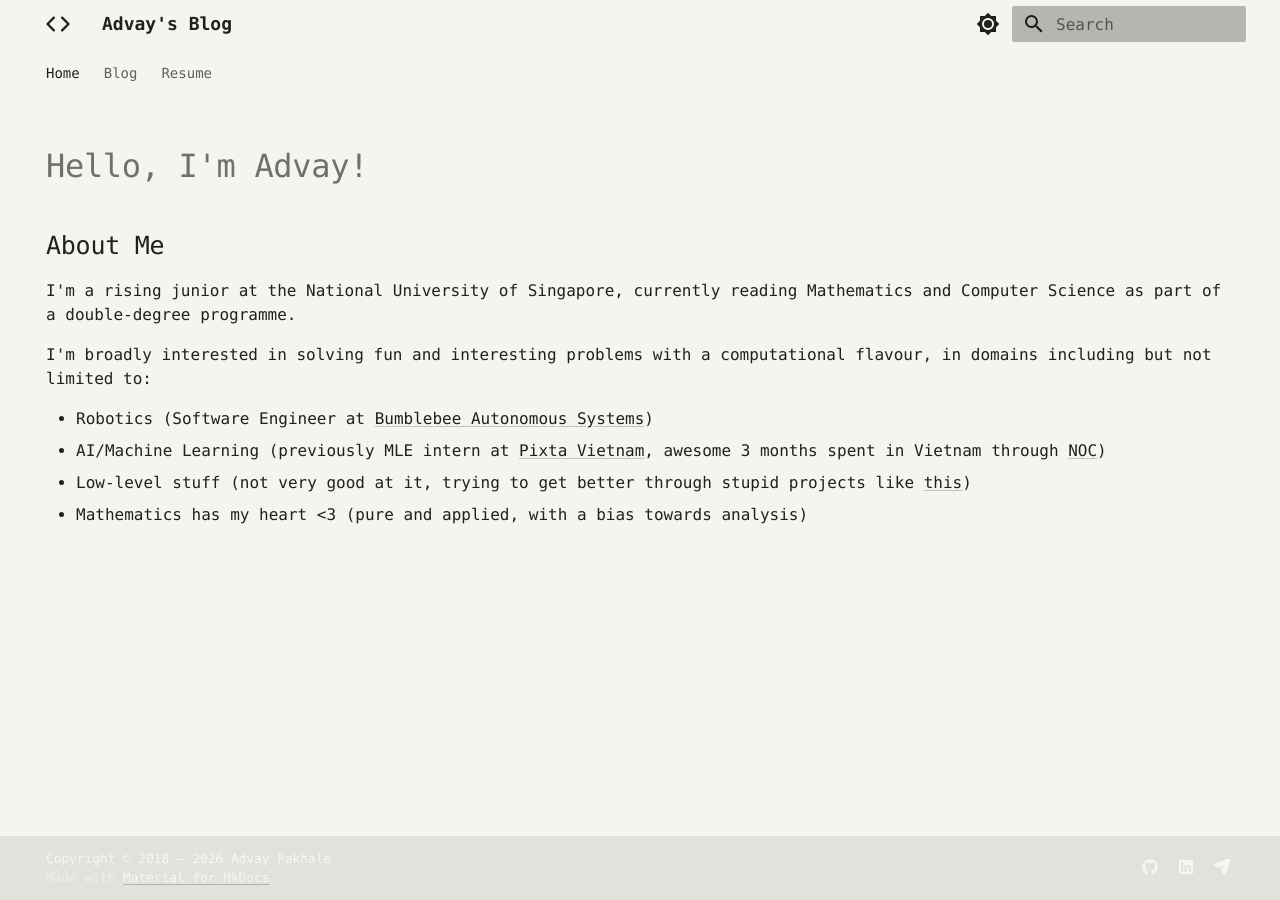
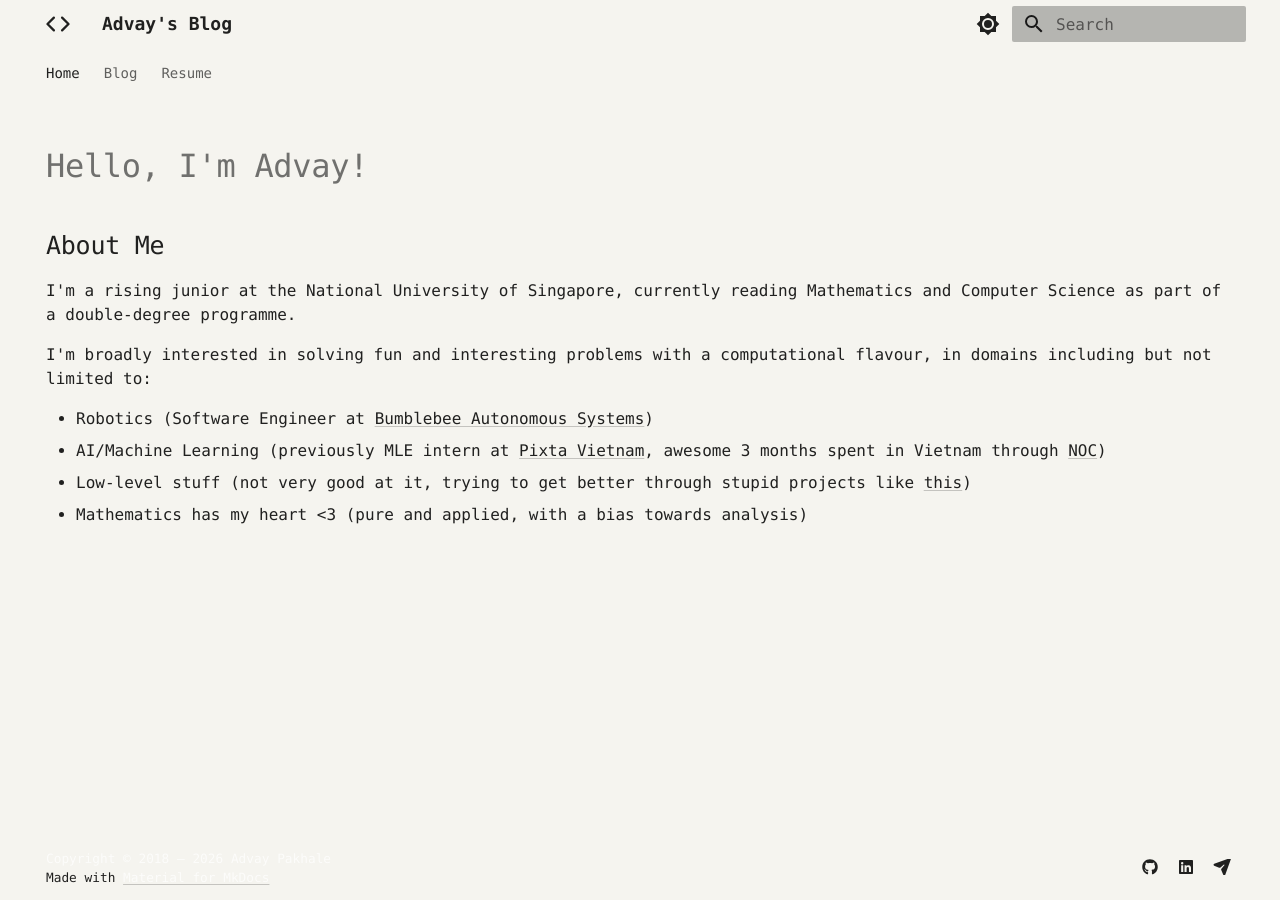
Before and after one commit to advaypakhale/advaypakhale.github.io, an MkDocs documentation site: the page built from docs/index.md, in a window 1280 px wide. Built offline with MkDocs 1.6.1 and Material for MkDocs 9.7.7, drawn with Linux system fonts in a browser that asks for light colours; some web fonts are replaced.

Commit message:
fix: align footer bg with body and header in both light and dark modes
Footer bg vars were offset shades instead of matching the body color.
Also add explicit .md-footer color rules so text and social icons use
--md-footer-fg-color rather than inheriting the primary fg (cream), which
was making them invisible on the matching-cream background.

Co-Authored-By: Claude Sonnet 4.6 <noreply@anthropic.com>

```diff
--- a/docs/stylesheets/extra.css
+++ b/docs/stylesheets/extra.css
@@ -41,9 +41,9 @@
   --md-code-bg-color:              #E8E7E1;
   --md-code-fg-color:              rgba(0, 0, 0, .87);
 
-  /* Footer */
-  --md-footer-bg-color:            #EDECE6;
-  --md-footer-bg-color--dark:      #E2E1DB;
+  /* Footer — same as body so all three are flush */
+  --md-footer-bg-color:            #F5F4EF;
+  --md-footer-bg-color--dark:      #F5F4EF;
   --md-footer-fg-color:            rgba(0, 0, 0, .87);
 }
 
@@ -84,8 +84,8 @@
   --md-code-bg-color:              #252318;
   --md-code-fg-color:              rgba(245, 244, 239, .87);
 
-  /* Footer */
-  --md-footer-bg-color:            #252318;
+  /* Footer — same as body so all three are flush */
+  --md-footer-bg-color:            #1C1A12;
   --md-footer-bg-color--dark:      #1C1A12;
   --md-footer-fg-color:            rgba(245, 244, 239, .87);
 }
@@ -140,6 +140,23 @@
 }
 
 /* =============================================
+   FOOTER — explicit text/icon color
+   Material inherits footer icon color from --md-primary-fg-color by
+   default (cream on cream = invisible). Override to use fg explicitly.
+   ============================================= */
+.md-footer,
+.md-footer-meta,
+.md-footer-meta__inner,
+.md-copyright,
+.md-social__link {
+  color: var(--md-footer-fg-color);
+}
+
+.md-social__link svg {
+  fill: var(--md-footer-fg-color);
+}
+
+/* =============================================
    BLOG POSTS — Computer Modern Serif
    ============================================= */
 .md-content--post .md-typeset {
```
